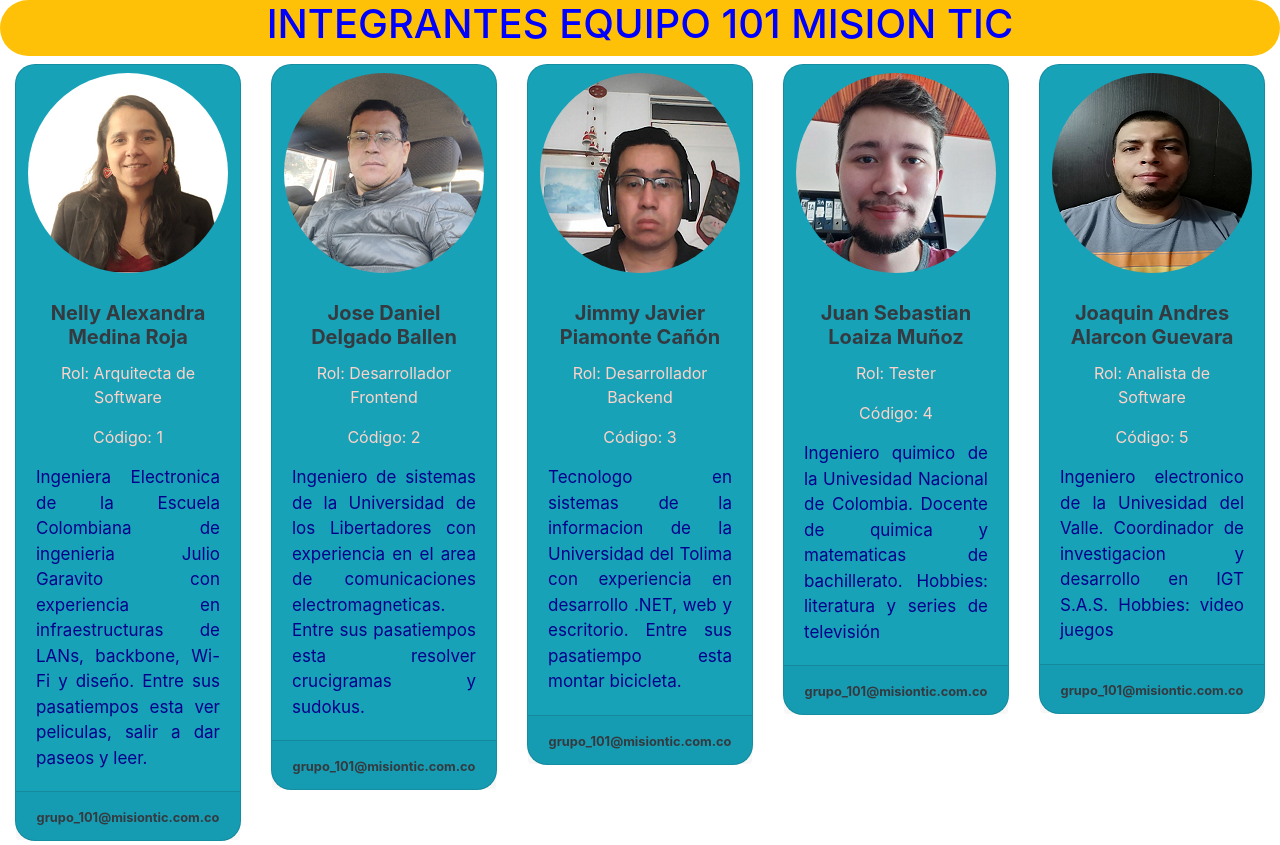
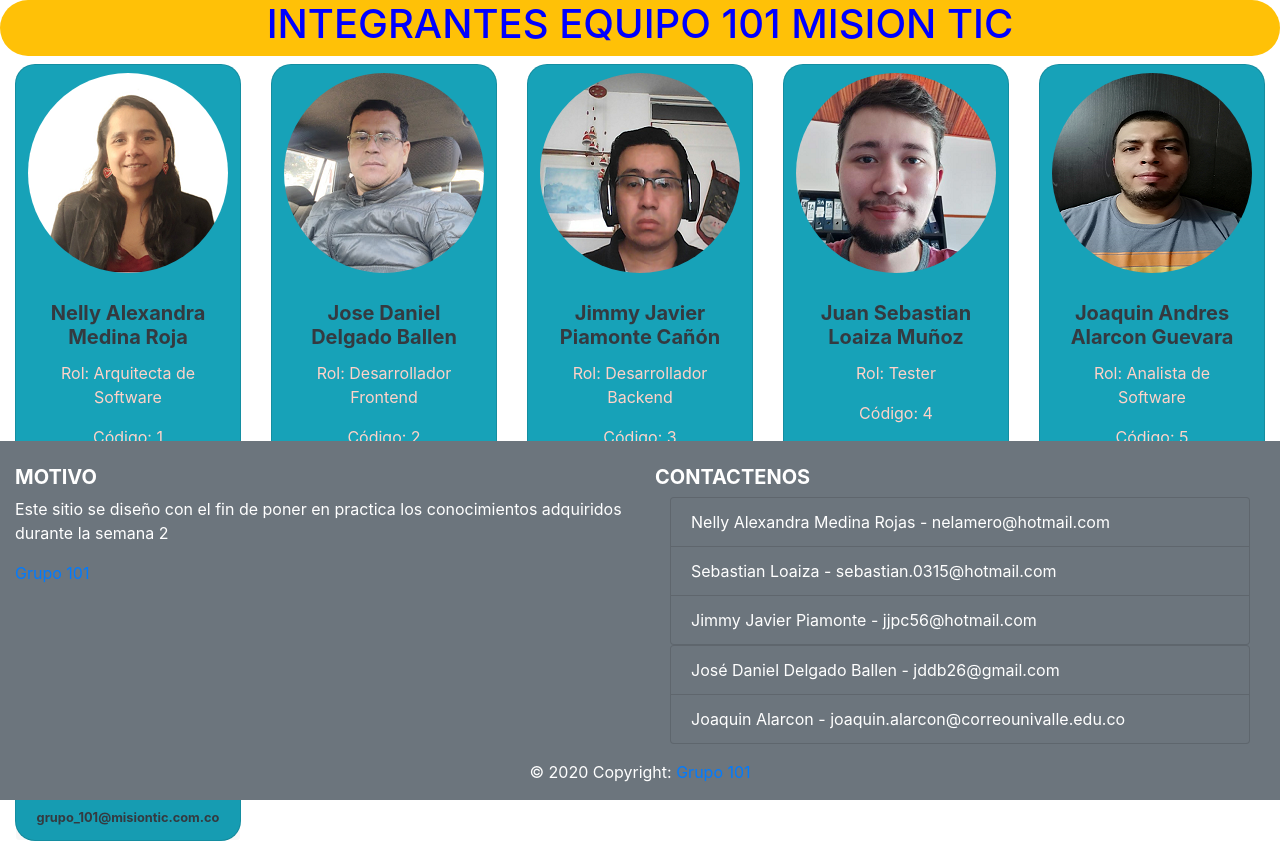
Before and after one commit to Grupo101/semana-2-101, a Vue app: page / in a window 1280 px wide. Built offline with nearby package versions, Linux system fonts and the light colour scheme.

Commit message:
Ajuste titulo

```diff
--- a/src/App.vue
+++ b/src/App.vue
@@ -19,7 +19,7 @@
       </div>
     </div>
 
-    <!-- <page-footer></page-footer> -->
+    <page-footer></page-footer>
   </div>
 </template>
 
@@ -27,13 +27,13 @@
 
 <script>
 import TeamCard from "./components/TeamCard.vue";
-// import PageFooter from './components/PageFooter.vue'
+import PageFooter from './components/PageFooter.vue'
 
 export default {
   name: "App",
   components: {
     TeamCard,
-    // PageFooter,
+    PageFooter,
   },
 
   data() {
```
